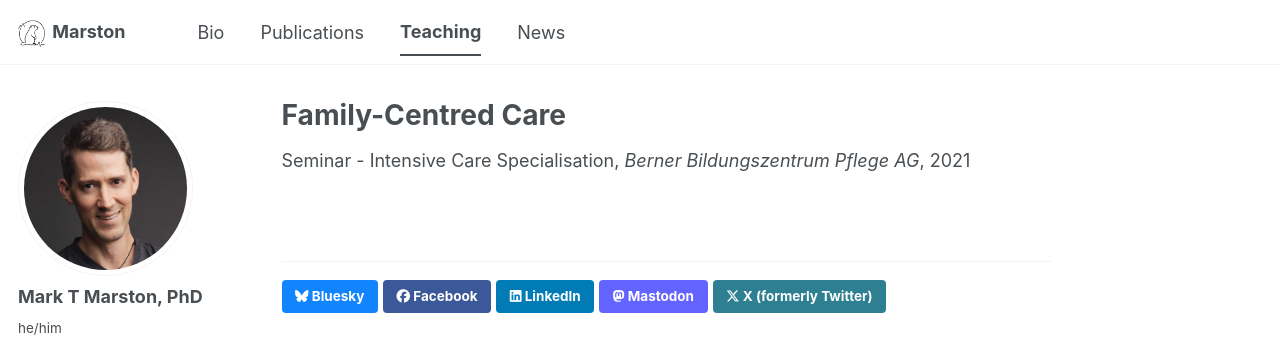
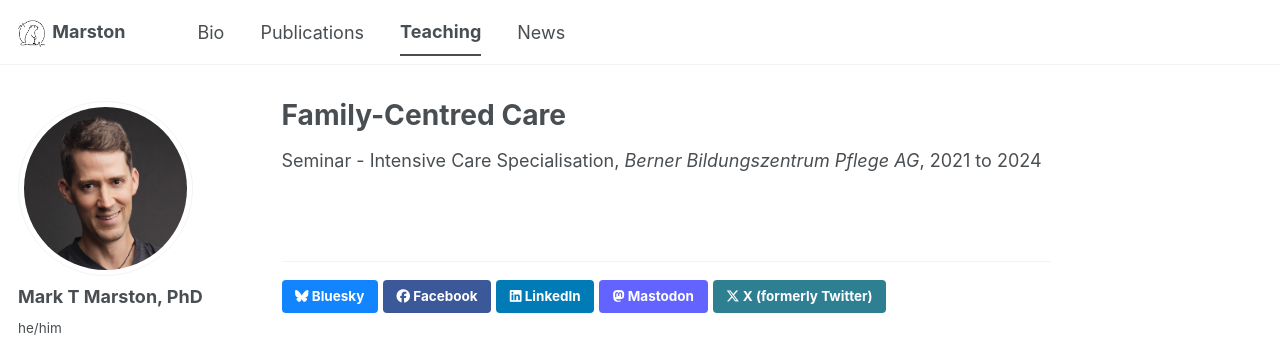
Before and after one commit to marstonRN/marston.github.io, a Jekyll site: the page built from _teaching/teaching_3_family-centred_care-bfh.md, in a window 1280 px wide. Shown: the top 343 px of the page. Built offline with Jekyll 4.4.1, drawn with Linux system fonts in a browser that asks for light colours; a style sheet for code colours, icons or effects is not loaded.

Commit message:
Update single.html

```diff
--- a/_layouts/single.html
+++ b/_layouts/single.html
@@ -35,7 +35,7 @@ layout: default
         {% endif %}
 
         {% if page.collection == 'teaching' %}
-          <p> {{ page.type }}, <i>{{ page.venue }}</i>, {{ page.date | default: "1900-01-01" | date: "%Y" }} </p>
+          <p> {{ page.type }}, <i>{{ page.venue }}</i>, {% if page.period %}{{ page.period }}{% else %}{{ page.date | default: "1900-01-01" | date: "%Y" }}{% endif %} </p>
         {% elsif page.venue and page.date %}
           <p>Published in <i>{{ page.venue }}</i>, {{ page.date | default: "1900-01-01" | date: "%Y" }} </p>
         {% elsif page.date %}
```
